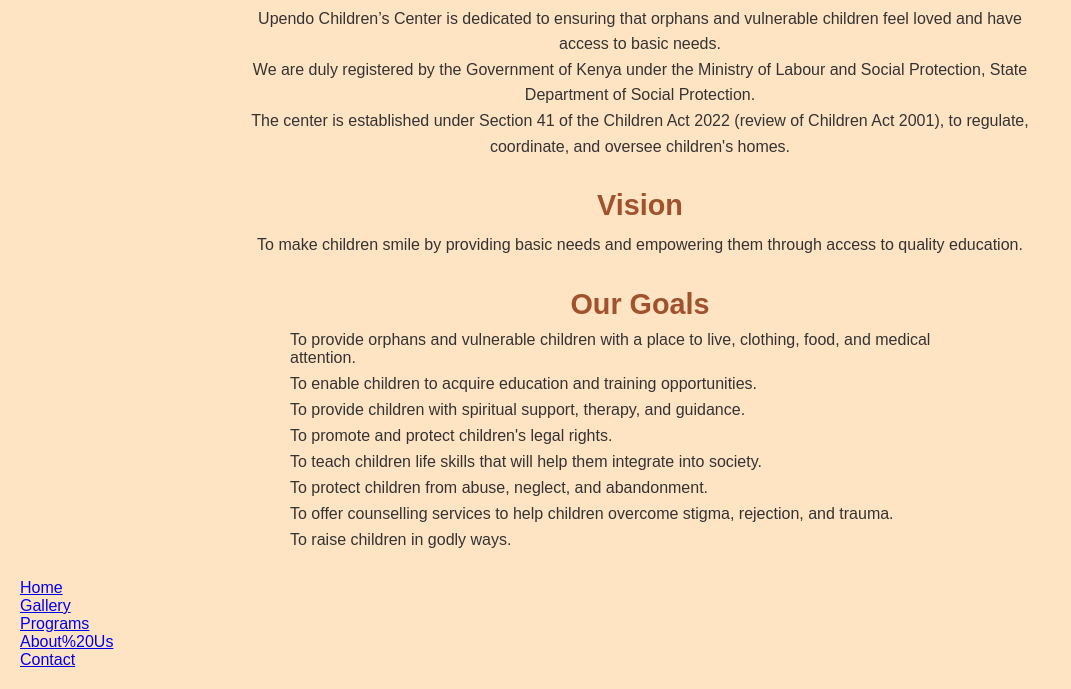
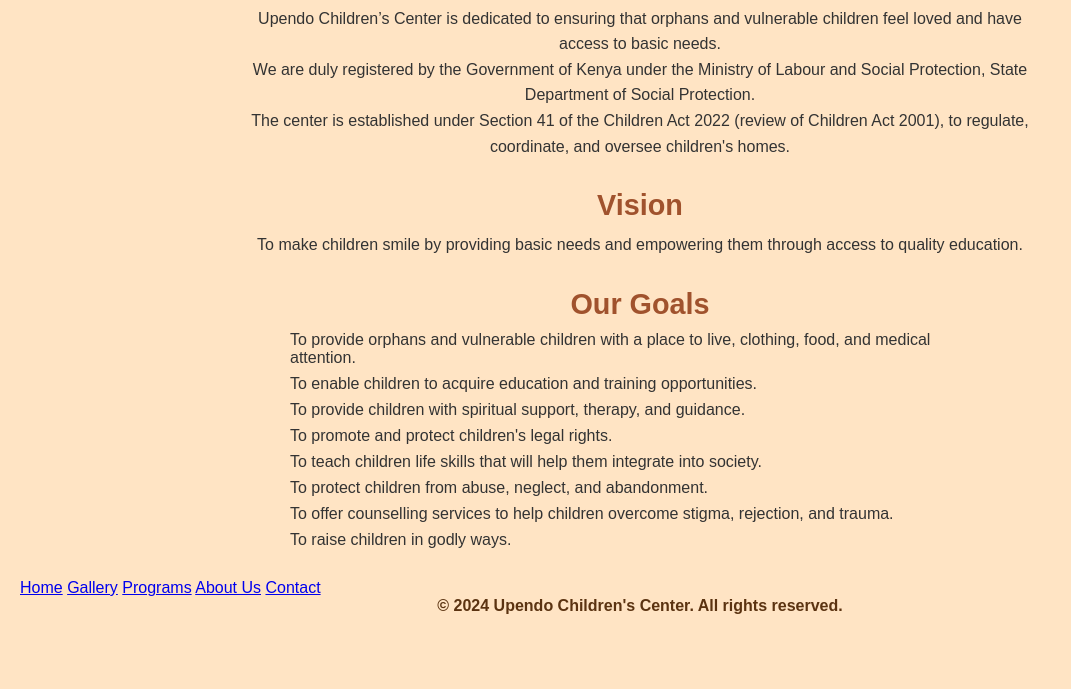
Before and after one commit to sminayo/HTML-PROJECT, a plain HTML site: page About Us.html in a window 1280 px wide. Shown: the part 113-802 px from the top of the page, without its empty margins (0-1071 px from the left). Drawn offline with Linux system fonts and the light colour scheme.

Commit message:
Updated About us page

```diff
--- a/About Us.html
+++ b/About Us.html
@@ -50,7 +50,7 @@
             font-weight: bold;
             color: #5b3311;
         }
-</style>
+    </style>
 </head>
 <body>
 
@@ -83,13 +83,17 @@
             <li>To raise children in godly ways.</li>
         </ul>
     </section>
-	<nav class="center">
-        <a href="index.html">Home</a><br>
-        <a href="Gallery.html">Gallery</a><br>
-        <a href="Programs.html">Programs</a><br>
-        <a href="About Us.html">About%20Us</a><br>
+    <nav class="center">
+        <a href="index.html">Home</a>
+        <a href="Gallery.html">Gallery</a>
+        <a href="Programs.html">Programs</a>
+        <a href="About Us.html">About Us</a>
         <a href="Contact.html">Contact</a>
     </nav>
 
+    <footer>
+        &copy; 2024 Upendo Children's Center. All rights reserved.
+    </footer>
+
 </body>
 </html>
```
